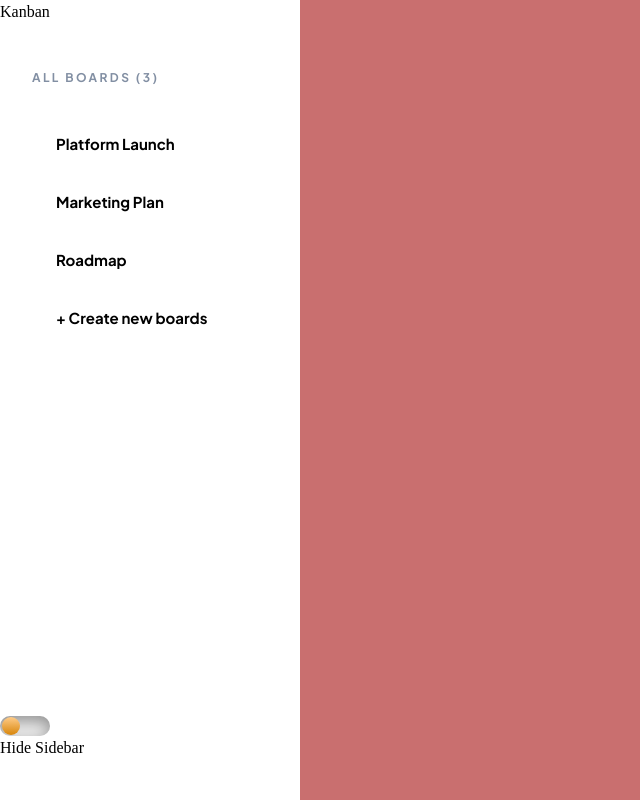
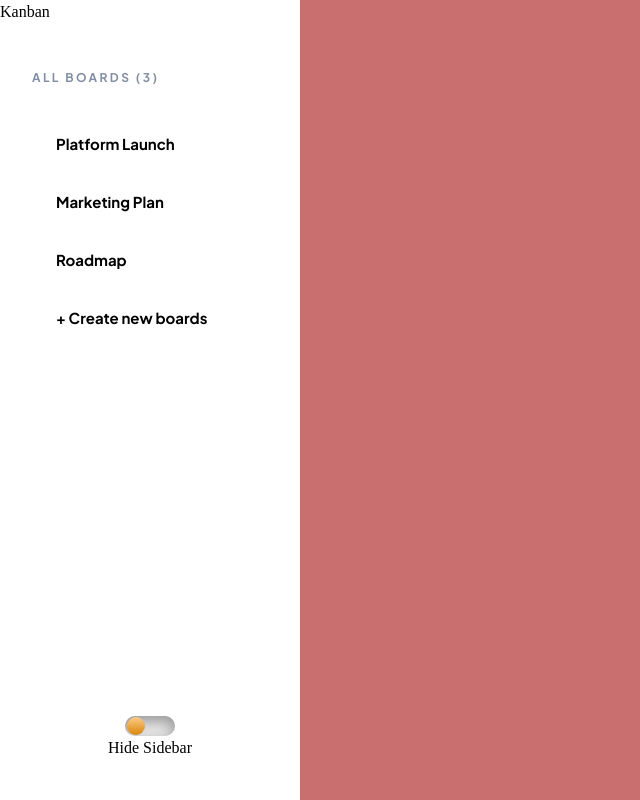
Before and after one commit to BuraYu/kanban_board, a React (Create React App) app: page / in a window 1280 px wide. Shown: the whole page, without its empty margins (0-640 px from the left). Built offline with nearby package versions, Linux system fonts and the light colour scheme.

Commit message:
add dark mode checkbox status

```diff
--- a/src/components/Boards.css
+++ b/src/components/Boards.css
@@ -73,6 +73,12 @@
   /* fill: var(--primary-blue-violet); */
 }
 
+.sidebar-control {
+  display: flex;
+  flex-direction: column;
+  align-items: center;
+}
+
 label {
   width: 50px;
   height: 20px;
@@ -83,7 +89,7 @@ label {
   box-shadow: inset 0px 5px 15px rgba(0, 0, 0, 0.4),
     inset 0px -5px 15px rgba(255, 255, 255, 0.4);
   cursor: pointer;
-  transition: 0.3s;
+  transition: 0.5s;
 }
 
 label:after {
--- a/src/components/Boards.jsx
+++ b/src/components/Boards.jsx
@@ -19,6 +19,8 @@ const Boards = () => {
   ]);
 
   const [darkMode, toggleDarkMode] = useDarkMode();
+
+  console.log(darkMode);
   return (
     <div className="boards--container">
       <div className="logo">Kanban</div>
@@ -50,6 +52,7 @@ const Boards = () => {
             type="checkbox"
             id="darkmode-toggle"
             onClick={() => toggleDarkMode()}
+            checked={darkMode}
           />
           <label for="darkmode-toggle"></label>
           <span className="hide-sidebar-label">Hide Sidebar</span>
```
